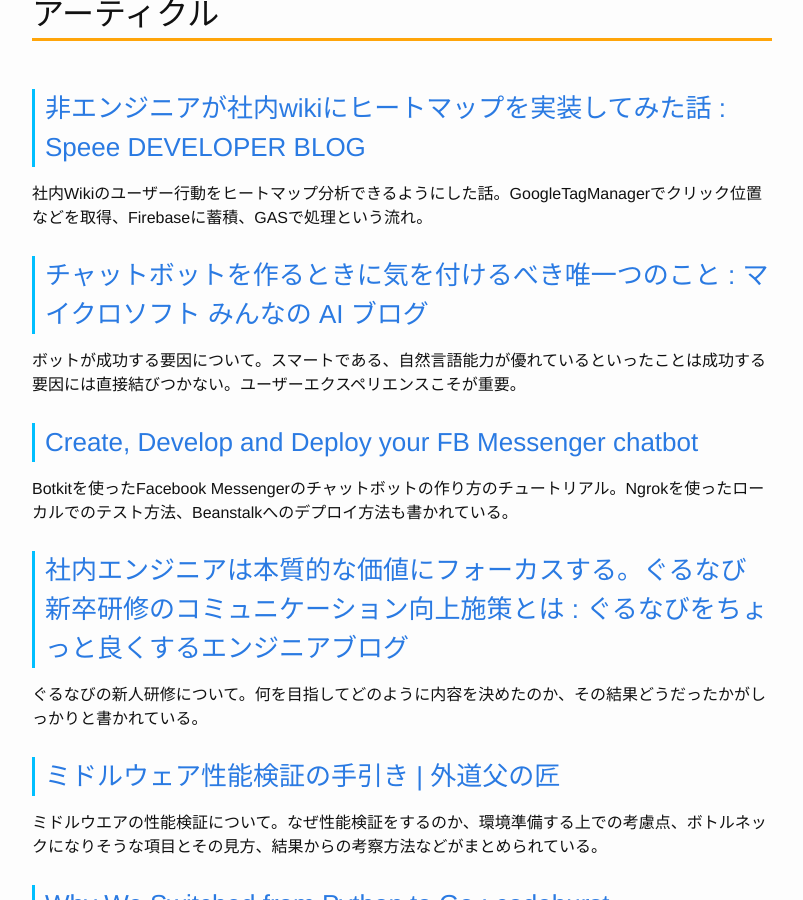
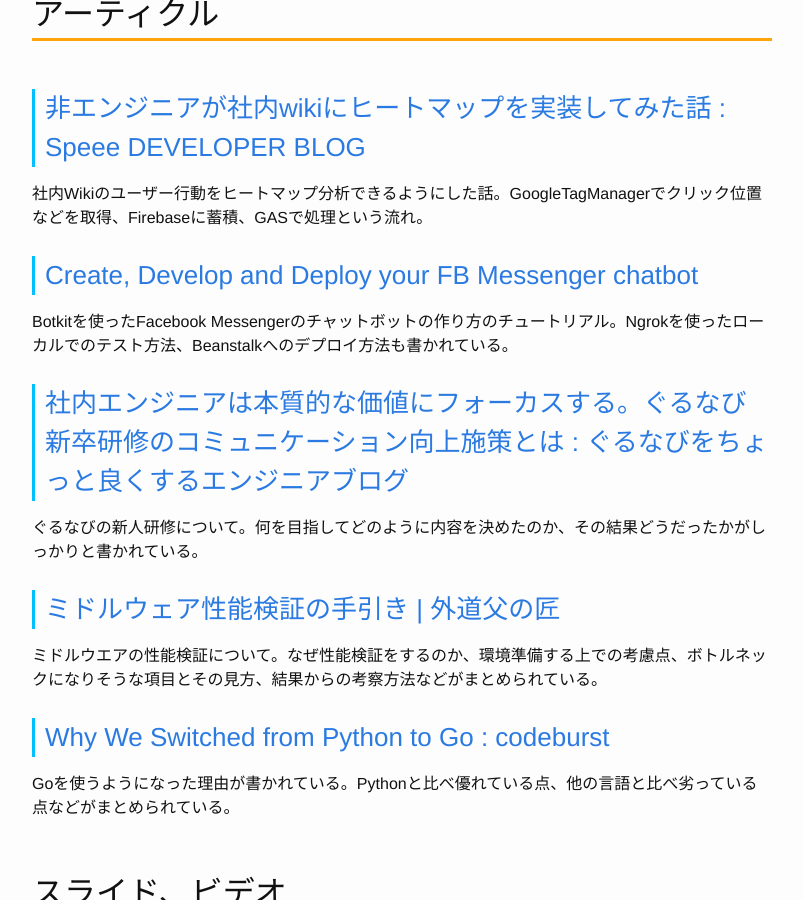
Before and after one commit to Gather-Tech/Gather-Tech.github.io, a Jekyll site: the page built from _posts/2017/2017-10-23-Gather69.md, in a window 1280 px wide and 900 px high, scrolled down 2065 px. Shown: the whole window, without its empty margins (238-1041 px from the left). Built offline with Jekyll 4.4.1, drawn with Linux system fonts in a browser that asks for light colours; some of the changed text lies outside the part shown.

Commit message:
Reduced articles

```diff
--- a/_posts/2017/2017-10-23-Gather69.md
+++ b/_posts/2017/2017-10-23-Gather69.md
@@ -52,10 +52,6 @@
 ### [非エンジニアが社内wikiにヒートマップを実装してみた話 : Speee DEVELOPER BLOG](http://tech.speee.jp/entry/2017/10/17/105500)
 
 社内Wikiのユーザー行動をヒートマップ分析できるようにした話。GoogleTagManagerでクリック位置などを取得、Firebaseに蓄積、GASで処理という流れ。
-
-### [チャットボットを作るときに気を付けるべき唯一つのこと : マイクロソフト みんなの AI ブログ](https://blogs.technet.microsoft.com/jpai/2017/10/12/principles-of-bot-design/)
-
-ボットが成功する要因について。スマートである、自然言語能力が優れているといったことは成功する要因には直接結びつかない。ユーザーエクスペリエンスこそが重要。
 
 ### [Create, Develop and Deploy your FB Messenger chatbot](https://chatbotsmagazine.com/create-develop-and-deploy-your-fb-messenger-chatbot-974f6f65ad82)
 
@@ -113,10 +109,6 @@
 
 ディープラーニング用PaaS。Herokuのディープラーニング版というイメージ。TensorFlow、Keras、Caffeなどが利用可能。
 
-### [Data Structure Visualization](http://www.cs.usfca.edu/~galles/visualization/Algorithms.html)
-
-データ構造やアルゴリズムを視覚化しているサイト。
-
 ### [Magic Sudoku - Solve sudoku like magic with the power of AR.](https://magicsudoku.com/)
 
 数独をカメラで撮ると解いてくれるiOSアプリ。ARKit、CoreMLを使用。
```
